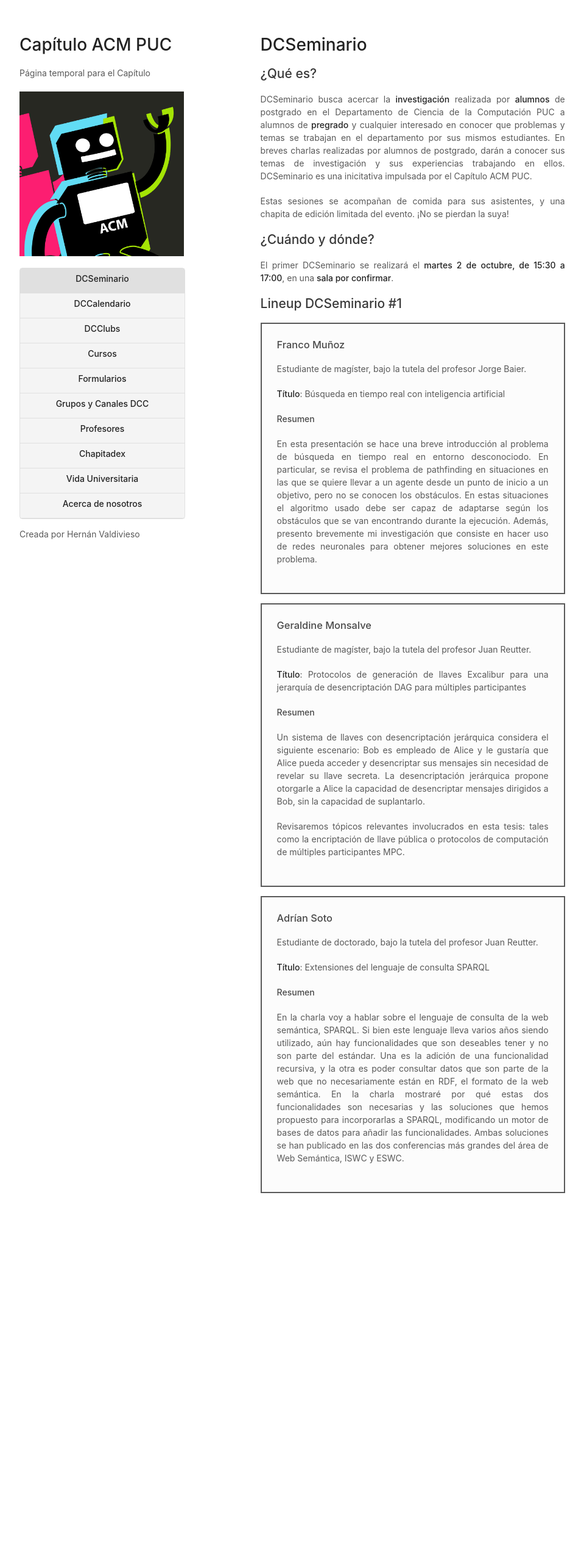
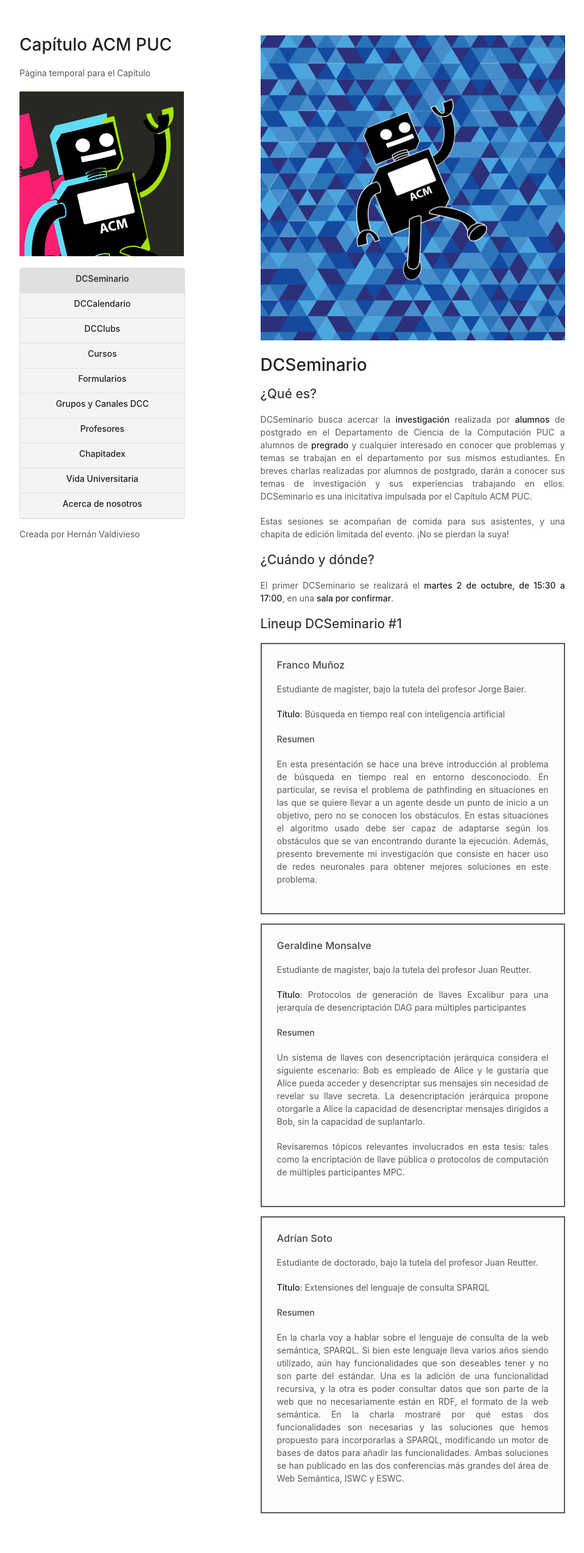
Before and after one commit to capitulo-acm-puc/capitulo-acm-puc.github.io, a Jekyll site: the page built from 10-dcseminario.md, in a window 1280 px wide. Shown: the whole page at 61% size, without its empty margins (178-1137 px from the left). Built offline with Jekyll 4.4.1, drawn with Linux system fonts in a browser that asks for light colours; before the commit the page ends 2021 px from its top, so only the background shows below that.

Commit message:
:star: Added image

```diff
--- a/10-dcseminario.md
+++ b/10-dcseminario.md
@@ -4,6 +4,9 @@ title: DCSeminario
 permalink: /dcseminario/
 ---
 {::options parse_block_html="true" /}
+
+![](/assets/dcseminario.png)
+
 # DCSeminario
 
 ## ¿Qué es?
```
Also changed, not shown: assets/dcseminario.png (added).
